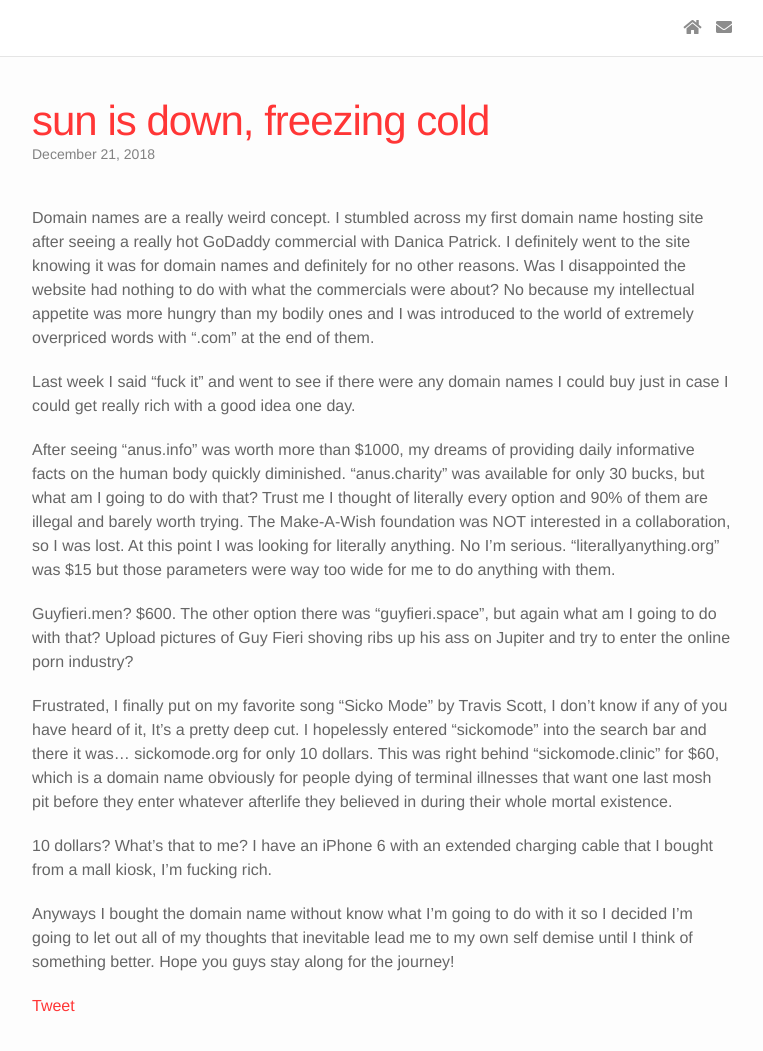
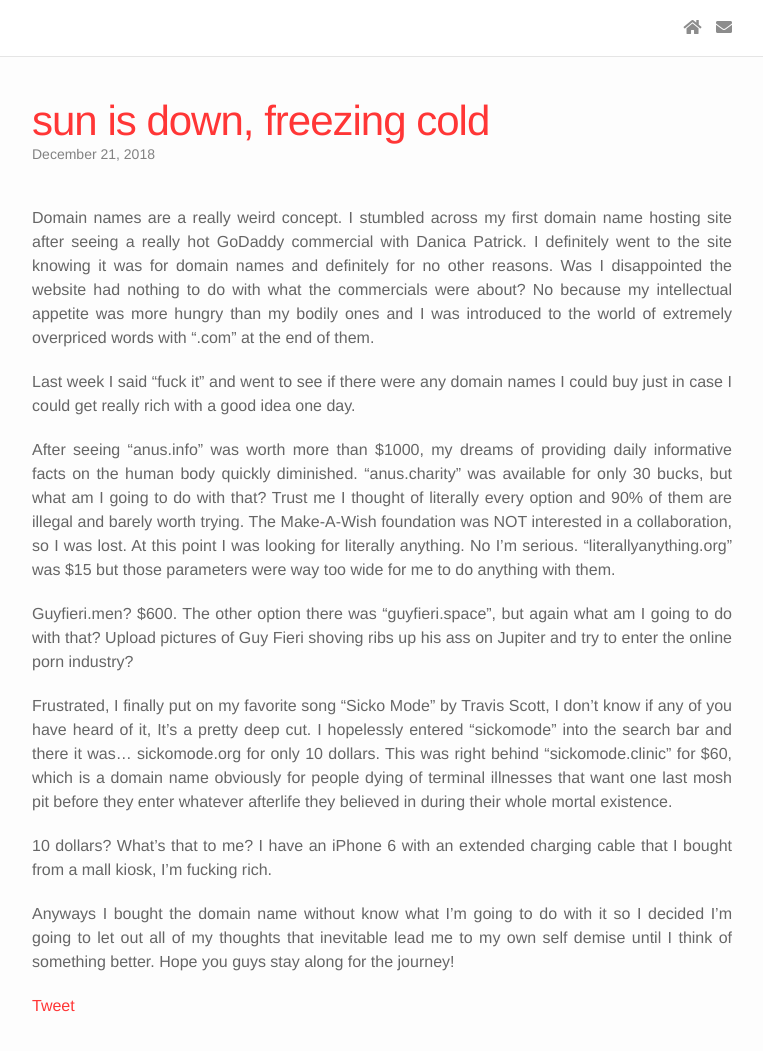
Before and after one commit to harizme/harizme.github.io, a Jekyll site: the page built from _posts/2018/2018-12-01-welcome.md, in a window 1280 px wide and 1118 px high. Shown: the top 1051 px of the window, without its empty margins (258-1021 px from the left). Built offline with Jekyll 4.4.1, drawn with Linux system fonts in a browser that asks for light colours; nearby versions of some CDN libraries; comment, search, counter and statistics services are not loaded.

Commit message:
adding comments and justifying paragraphs

```diff
--- a/_layouts/post.html
+++ b/_layouts/post.html
@@ -1,17 +1,44 @@
 ---
 layout: default
+comments: true
 ---
 <div class="post">
 
   <header class="post-header">
     <h1 class="post-title">{{ page.title }}</h1>
-    <p class="post-meta">{{ page.date | date: "%B %-d, %Y" }}{% if page.author %} • {{ page.author }}{% endif %}{% if page.meta %} • {{ page.meta }}{% endif %}</p>
+    <p class="post-meta">{{ page.date | date: "%B %-d, %Y" }}{% if page.author %} • {{ page.author }}{% endif %}{% if
+      page.meta %} • {{ page.meta }}{% endif %}</p>
   </header>
 
   <article class="post-content">
     {{ content }}
 
-    <a href="https://twitter.com/share?ref_src=twsrc%5Etfw" class="twitter-share-button" data-show-count="false">Tweet</a><script async src="https://platform.twitter.com/widgets.js" charset="utf-8"></script>
+    <a href="https://twitter.com/share?ref_src=twsrc%5Etfw" class="twitter-share-button" data-show-count="false">Tweet</a>
+    <script async src="https://platform.twitter.com/widgets.js" charset="utf-8"></script>
   </article>
 
+  {% if page.comments %}
+  <div id="disqus_thread"></div>
+  <script>
+
+    /**
+    *  RECOMMENDED CONFIGURATION VARIABLES: EDIT AND UNCOMMENT THE SECTION BELOW TO INSERT DYNAMIC VALUES FROM YOUR PLATFORM OR CMS.
+    *  LEARN WHY DEFINING THESE VARIABLES IS IMPORTANT: https://disqus.com/admin/universalcode/#configuration-variables*/
+    /*
+    var disqus_config = function () {
+    this.page.url = PAGE_URL;  // Replace PAGE_URL with your page's canonical URL variable
+    this.page.identifier = PAGE_IDENTIFIER; // Replace PAGE_IDENTIFIER with your page's unique identifier variable
+    };
+    */
+    (function () { // DON'T EDIT BELOW THIS LINE
+      var d = document, s = d.createElement('script');
+      s.src = 'https://sickomode.disqus.com/embed.js';
+      s.setAttribute('data-timestamp', +new Date());
+      (d.head || d.body).appendChild(s);
+    })();
+  </script>
+  <noscript>Please enable JavaScript to view the <a href="https://disqus.com/?ref_noscript">comments powered by Disqus.</a></noscript>
+
+  {% endif %}
+
 </div>
--- a/_sass/_base.scss
+++ b/_sass/_base.scss
@@ -64,6 +64,10 @@
 ul, ol, dl, figure,
 %vertical-rhythm {
     margin-bottom: $vertical-spacing-unit / 2;
+}
+
+p {
+    text-align: justify;
 }
 
 .alignright {
```
